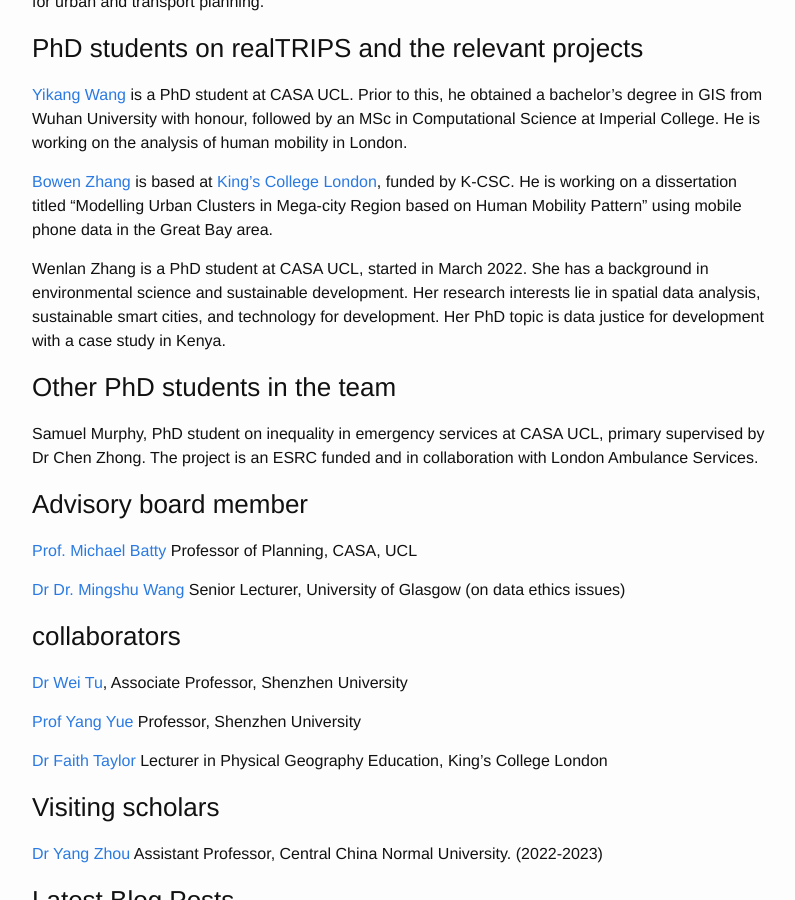
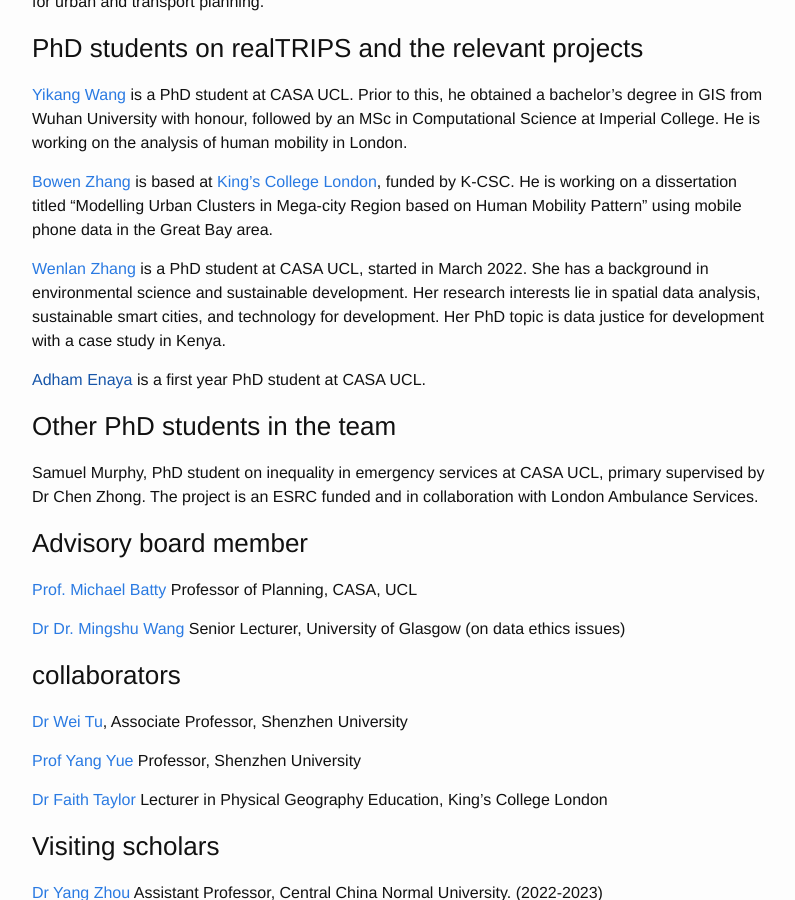
Before and after one commit to c-zhong-ucl-ac-uk/realTRIPS, a Jekyll site: the page built from team.md, in a window 1280 px wide and 900 px high, scrolled down 604 px. Shown: the whole window, without its empty margins (238-1033 px from the left). Built offline with Jekyll 4.4.1, drawn with Linux system fonts in a browser that asks for light colours; our own code applies the rules of GitHub Pages for plain Markdown files.

Commit message:
Update team.md

```diff
--- a/team.md
+++ b/team.md
@@ -21,8 +21,9 @@
 
 [Bowen Zhang](https://bowenzhang.org/) is based at [King's College London](https://www.kcl.ac.uk/geography), funded by K-CSC. He is working on a dissertation titled “Modelling Urban Clusters in Mega-city Region based on Human Mobility Pattern” using mobile phone data in the Great Bay area.
 
-Wenlan Zhang is a PhD student at CASA UCL, started in March 2022. She has a background in environmental science and sustainable development. Her research interests lie in spatial data analysis, sustainable smart cities, and technology for development. Her PhD topic is data justice for development with a case study in Kenya.
+[Wenlan Zhang](https://www.ucl.ac.uk/bartlett/casa/wenlan-zhang) is a PhD student at CASA UCL, started in March 2022. She has a background in environmental science and sustainable development. Her research interests lie in spatial data analysis, sustainable smart cities, and technology for development. Her PhD topic is data justice for development with a case study in Kenya.
 
+[Adham Enaya]() is a first year PhD student at CASA UCL.
 
 ### Other PhD students in the team
 Samuel Murphy, PhD student on inequality in emergency services at CASA UCL, primary supervised by Dr Chen Zhong. The project is an ESRC funded and in collaboration with London Ambulance Services.
```
